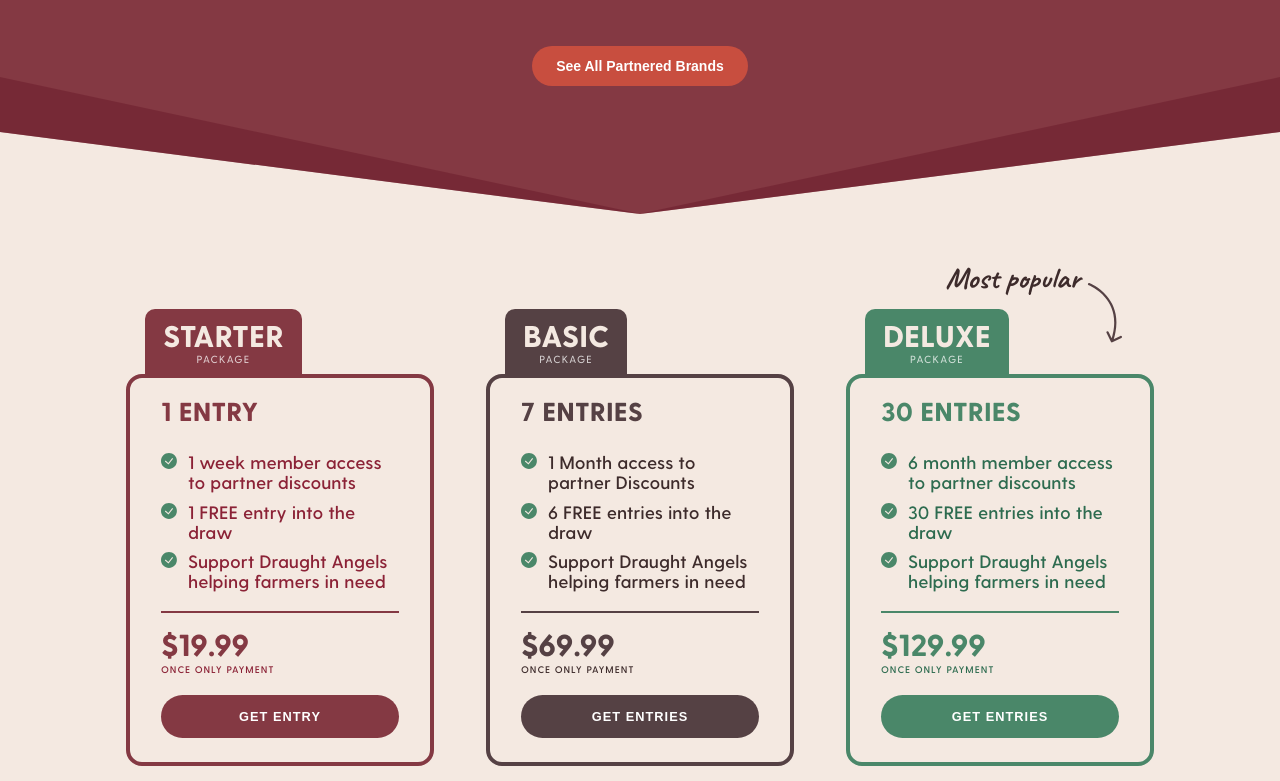
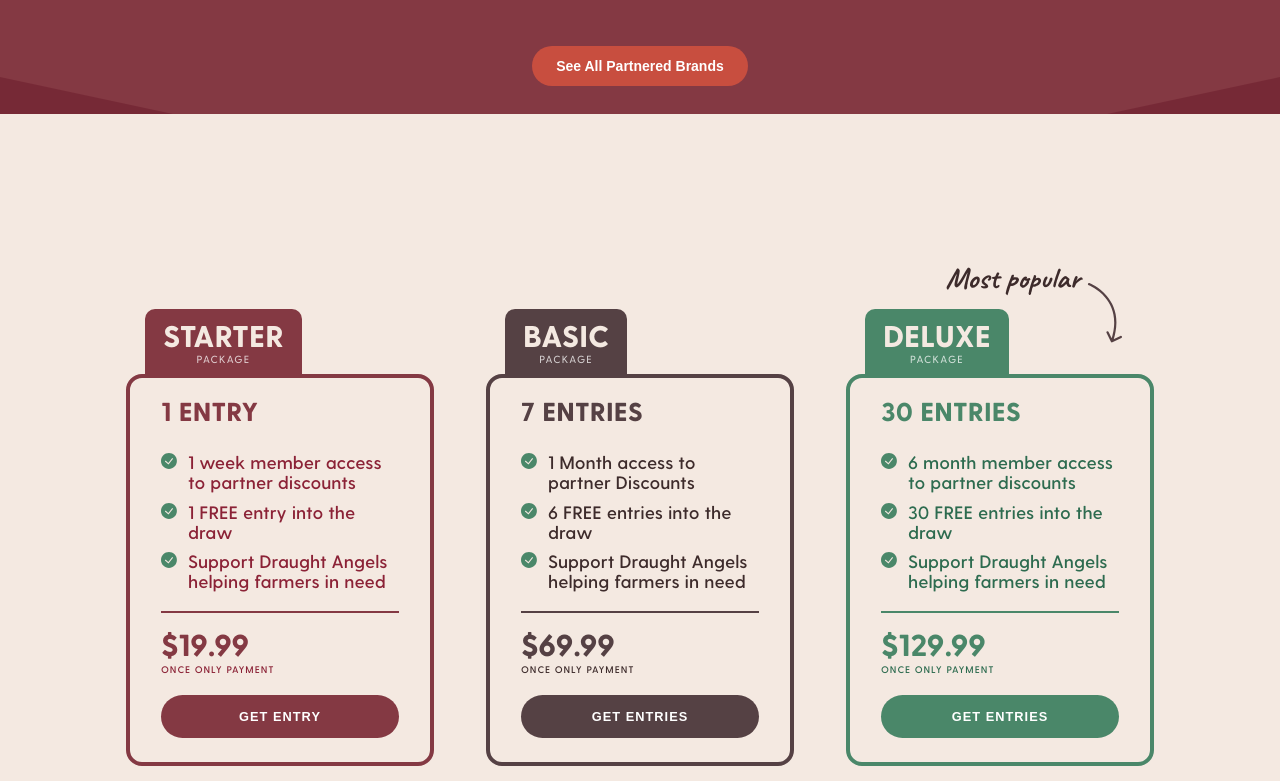
Before and after one commit to Ab-Mueed/mega-market, a React (Vite) app: page / in a window 1280 px wide. Shown: the part 939-1720 px from the top of the page. Built offline with nearby package versions, Linux system fonts and the light colour scheme; a web font is replaced by a local one.

Commit message:
- add 1110px breakpoint

```diff
--- a/src/components/Packages.css
+++ b/src/components/Packages.css
@@ -1,11 +1,13 @@
 .packages-section {
   background-color: var(--color-cream);
-  padding: 160px 40px;
+  padding: 80px 40px;
   display: flex;
   flex-direction: column;
   align-items: center;
   gap: 180px;
+  padding-top: 260px;
   position: relative;
+  top: -100px;
 }
 
 .packages-row {
@@ -35,6 +37,13 @@
   }
 }
 
+@media (min-width: 768px) and (max-width: 1110px) {
+  .packages-row {
+    gap: 52px 52px;
+    row-gap: 140px;
+  }
+}
+
 @media (max-width: 767px) {
   .packages-section {
     padding: 60px 20px;
```
